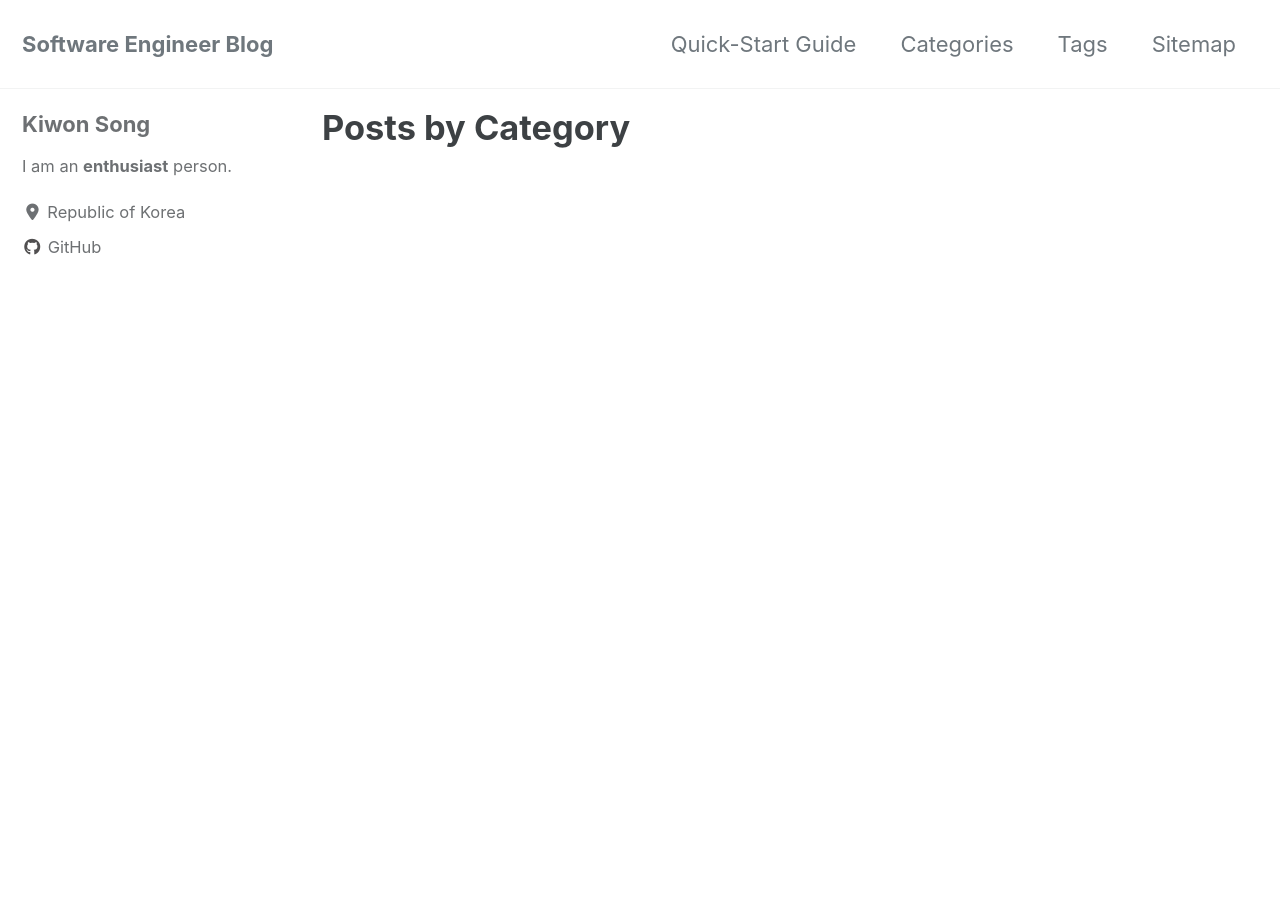
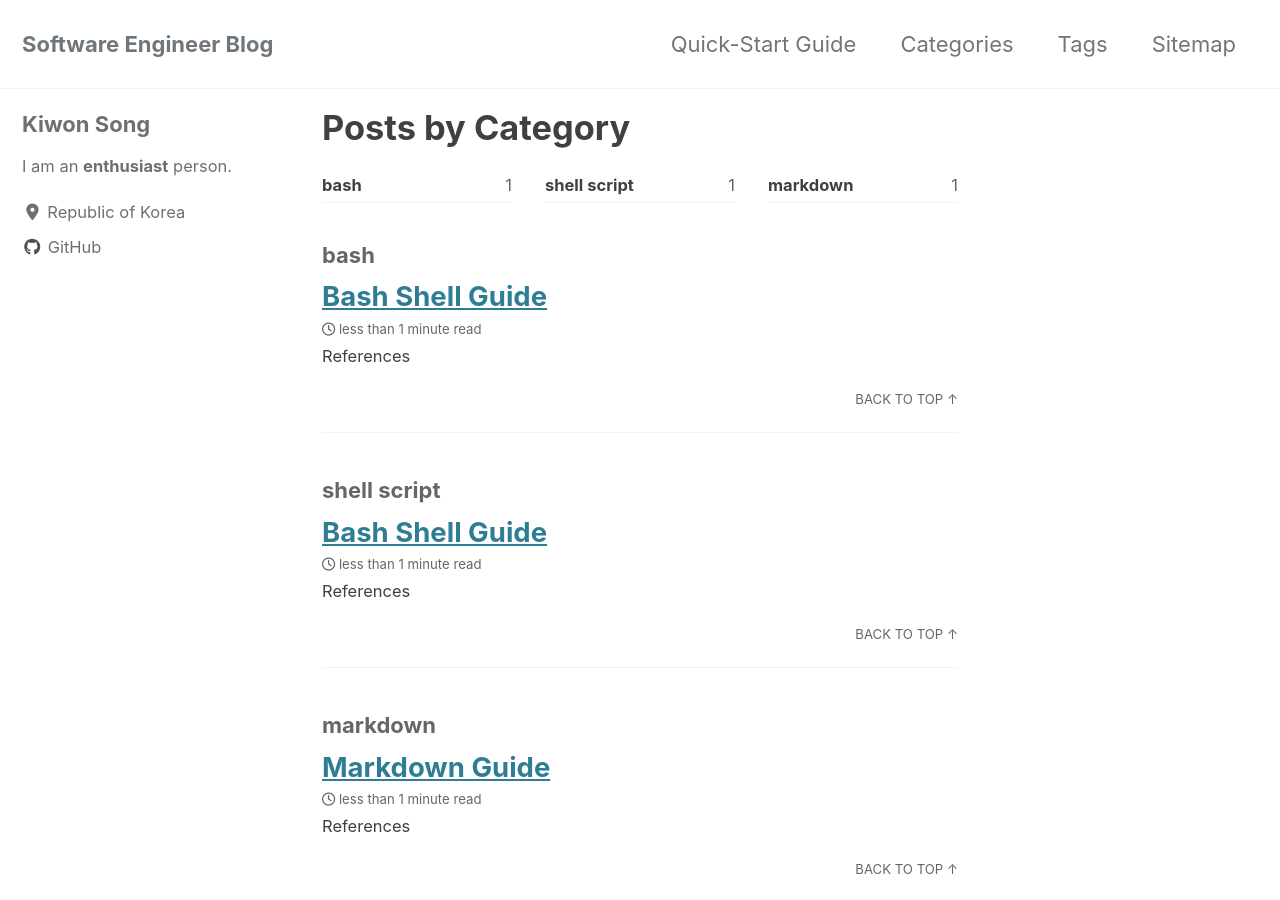
Before and after one commit to songkwwwwwww/songkwwwwwww.github.com, a Jekyll site: the page built from pages/category-archive.md, in a window 1280 px wide and 900 px high. Built offline with Jekyll 4.4.1, drawn with Linux system fonts in a browser that asks for light colours; cached includes are drawn as plain includes; nearby versions of some CDN libraries.

Commit message:
updates some description

```diff
--- a/_posts/2020-04-15-bash-shell-guide.md
+++ b/_posts/2020-04-15-bash-shell-guide.md
@@ -1,9 +1,8 @@
-Bash Shell Guide
-===
-
 ---
-
-
+title: Bash Shell Guide
+categories: [bash, shell script]
+tags: [bash, shell script, linux]
+---
 
 
 ### References
--- a/_posts/2020-04-15-mark-down-guide.md
+++ b/_posts/2020-04-15-mark-down-guide.md
@@ -1,6 +1,7 @@
-MarkDown Guide
-===
-
+---
+title: Markdown Guide
+categories: [markdown]
+tags: [markdown]
 ---
 
 
```
